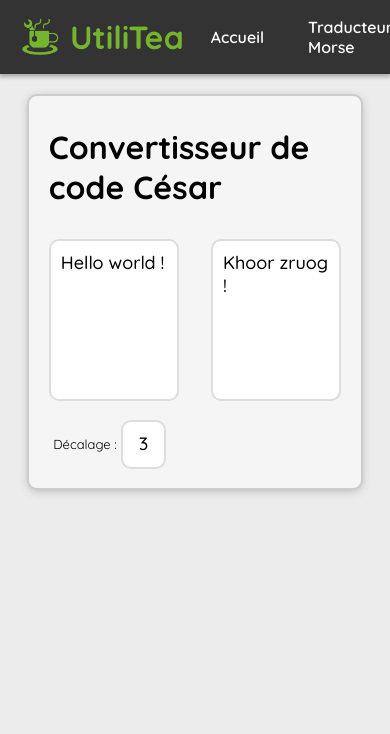
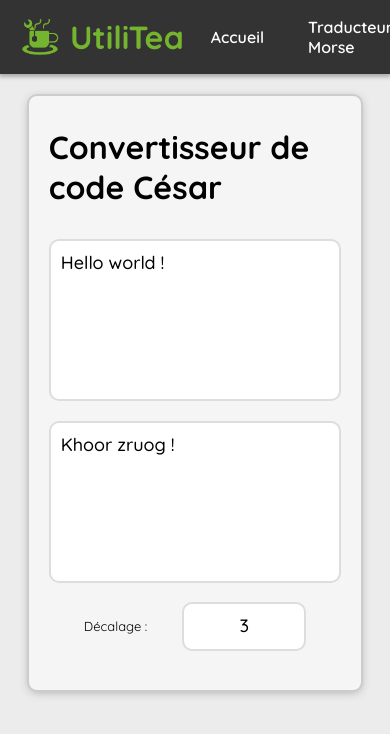
Before and after one commit to GyldenReven/UtiliTea, a plain HTML site: page ceasar.html in a window 390 px wide. Shown: the top 734 px of the page. Drawn offline with Linux system fonts and the light colour scheme.

Commit message:
Contenu des pages responsive

```diff
--- a/ceasar.html
+++ b/ceasar.html
@@ -59,6 +59,7 @@
                         cols="50"
                     ></textarea>
                     <div>
+                        <div>
                             Décalage :
                             <textarea
                                 name=""
@@ -72,6 +73,7 @@
                     </div>
                 </div>
             </div>
+        </div>
     </body>
 </html>
 <script src="./scripts/ceasar.js"></script>
--- a/style.css
+++ b/style.css
@@ -162,3 +162,35 @@ body {
     color: red;
     font-size: small;
 }
+
+@media (max-width: 800px) {
+    .traductor textarea {
+        width: 100%;
+        margin-bottom: 10px;
+    }
+
+    .traductor div {
+        width: 100%;
+        margin-bottom: 10px;
+    }
+
+    .traductor .charSelector {
+        width: 30%;
+    }
+
+    .traductor #shift {
+        max-width: 100px;
+    }
+
+    .traductor > div {
+        flex-direction: column;
+        justify-content: center;
+    }
+
+    .traductor > div text-area {
+        width: 50%;
+    }
+    .traductor > div > div > div {
+        width: 50%;
+    }
+}
```
Also changed, not shown: index.html (+1 -0 lines), morsetrad.html (+2 -1 lines). Lines whose indentation alone changed are shown as unchanged.
